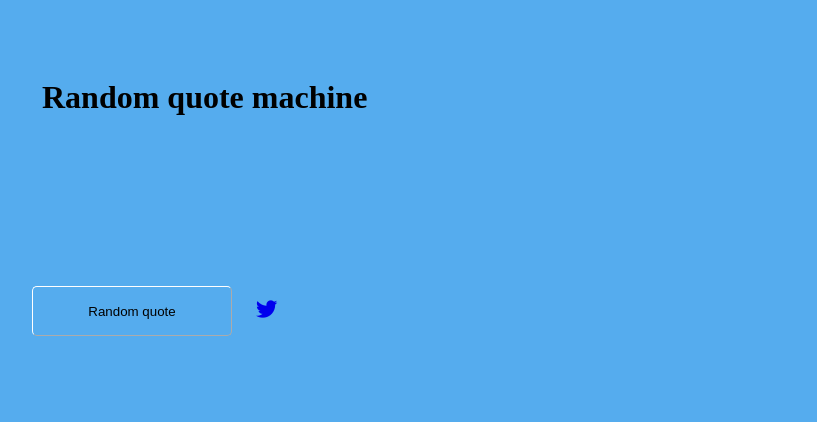
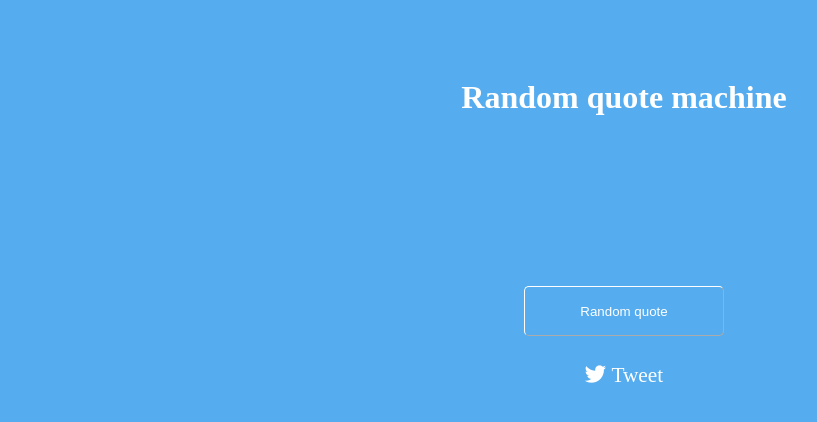
Before and after one commit to tomekl80/zadanie-12.5, a website: page index.html in a window 1280 px wide. Shown: the whole page, without its empty margins (16-833 px from the left). Drawn offline with Linux system fonts and the light colour scheme; no server answers.

Commit message:
Add final version of excercise 12.5

```diff
--- a/index.html
+++ b/index.html
@@ -16,9 +16,9 @@
 				<h2 class="quote"></h2>
 				<h3 class="author"></h3>
 			</div>
-			<div>
-				<button class="trigger">Random quote</button>
-				<a href="#" target="_blank"> <i class="fab fa-lg fa-twitter"></i></a>
+			<div class="container">
+				<button class="trigger">Random quote</button><br>
+				<a href="#" target="_blank"> <i class="fab fa-lg fa-twitter"> Tweet</i></a>
 			</div>
 		</main>
 		<script src="js/script.js" type="text/javascript"></script>
--- a/js/script.js
+++ b/js/script.js
@@ -1,12 +1,12 @@
 'use scrict';
 
 // Links ceriables
-var tweetLink = "https://twitter.com/intent/tweet?text=";
-var quoteUrl = "https://quotesondesign.com/wp-json/posts?filter[orderby]=rand&filter[posts_per_page]=1";
+var tweetLink = 'https://twitter.com/intent/tweet?text=';
+var quoteUrl = 'https://quotesondesign.com/wp-json/posts?filter[orderby]=rand&filter[posts_per_page]=1';
 
 // Getting free quote
 function getQuote() {
-	fetch(quoteUrl, {cache: 'no-store'})
+	fetch(quoteUrl, { cache: 'no-store' })
 		.then(function(resp) {
 			return resp.json();
 		})
@@ -37,3 +37,10 @@ function createTweet(input) {
 		document.querySelector('.tweet').setAttribute('href', tweet);
 	}
 }
+
+document.addEventListener('DOMContentLoaded', function() {
+    getQuote();
+    document.querySelector('.trigger').addEventListener('click', function() {
+        getQuote();
+    });
+});
--- a/sass/style.scss
+++ b/sass/style.scss
@@ -2,6 +2,8 @@
 	box-sizing: border-box;
 	padding: 10px;
 	background-color: #55acee;
+	color: white;
+	text-align: center;
 }
 button {
 	border-color: white;
@@ -10,3 +12,6 @@ button {
 	height: 50px;
 	border-width: .5px;
 }
+.container .fab {
+	margin-top: 20px;
+}
```
Also changed, not shown: css/style.css, css/style.prefixed.css, 2 other files.
